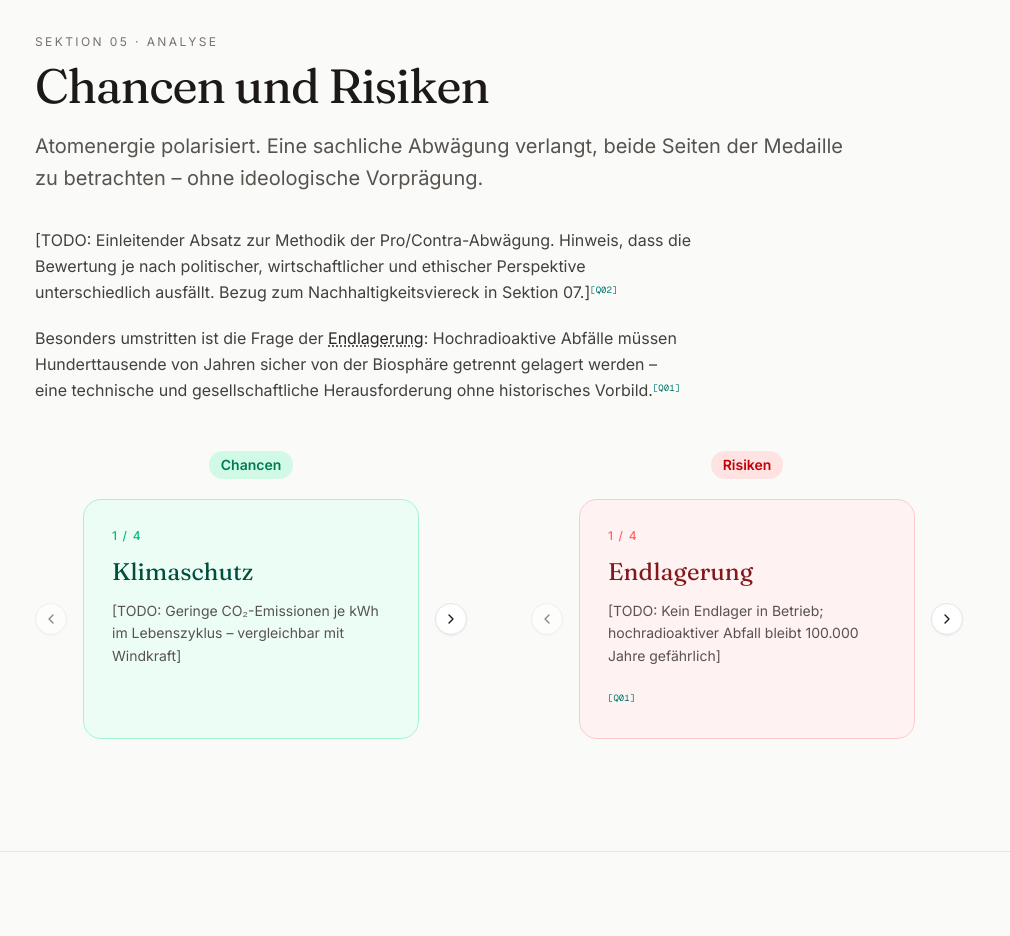
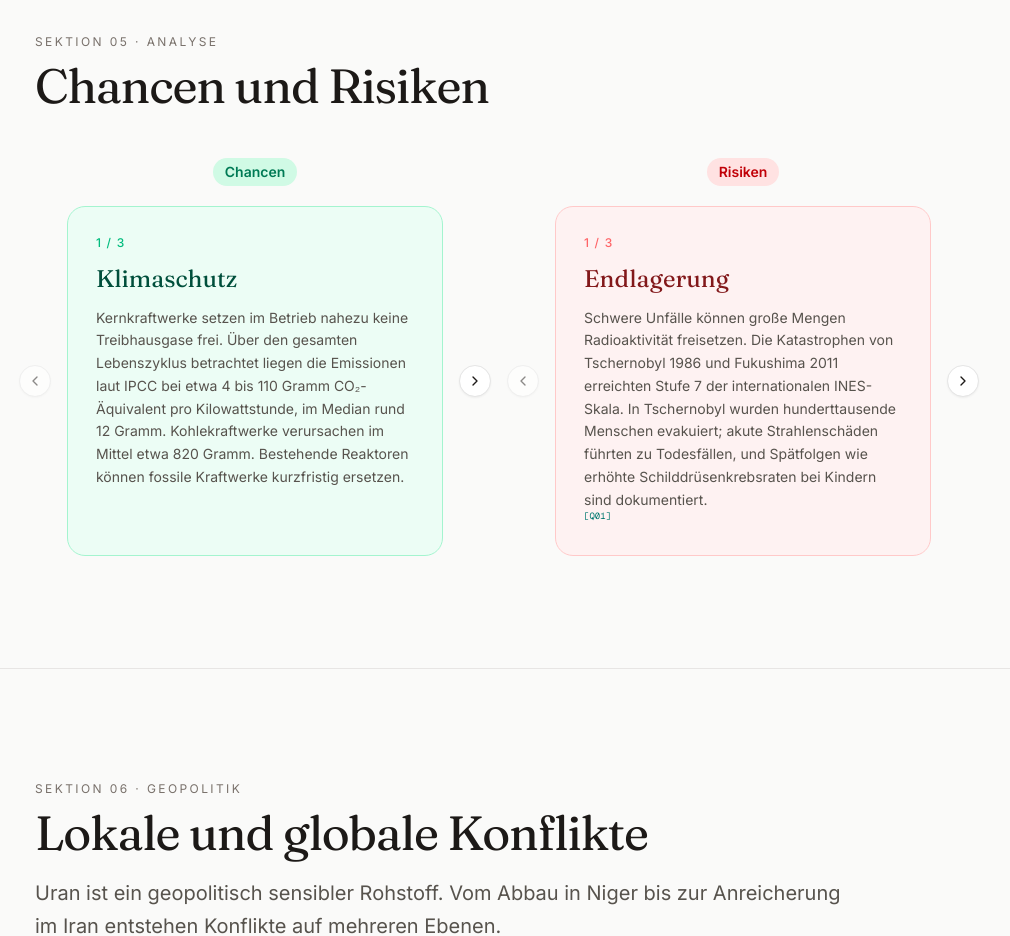
Before and after one commit to gregorzavodnik/atom, a Next.js app: page / in a window 1280 px wide. Shown: the part 9460-10396 px from the top of the page, without its empty margins (141-1151 px from the left). Built offline with nearby package versions, Linux system fonts and the light colour scheme.

Commit message:
Chances and risks almost done; just the sources left to add

```diff
--- a/components/sections/ChancenRisiken.tsx
+++ b/components/sections/ChancenRisiken.tsx
@@ -15,22 +15,17 @@ const proArgs: { aspect: string; detail: string; footnoteId?: string }[] = [
    {
       aspect: 'Klimaschutz',
       detail:
-         '[TODO: Geringe CO₂-Emissionen je kWh im Lebenszyklus – vergleichbar mit Windkraft]',
+         'Kernkraftwerke setzen im Betrieb nahezu keine Treibhausgase frei. Über den gesamten Lebenszyklus betrachtet liegen die Emissionen laut IPCC bei etwa 4 bis 110 Gramm CO₂-Äquivalent pro Kilowattstunde, im Median rund 12 Gramm. Kohlekraftwerke verursachen im Mittel etwa 820 Gramm. Bestehende Reaktoren können fossile Kraftwerke kurzfristig ersetzen.',
    },
    {
       aspect: 'Grundlastfähigkeit',
       detail:
-         '[TODO: 24/7-Verfügbarkeit unabhängig von Wetter – wichtige Ergänzung zu fluktuierenden Erneuerbaren]',
+         'Kernkraftwerke erzeugen kontinuierlich große, planbare Strommengen und sind nicht von Wetter oder Tageszeit abhängig. Sie erreichen hohe Volllaststunden und tragen damit zur Versorgungssicherheit bei. In der Europäischen Union deckt Kernenergie etwa 22 bis 25 Prozent der Stromerzeugung, weltweit rund neun bis zehn Prozent.',
    },
    {
       aspect: 'Flächenverbrauch',
       detail:
-         '[TODO: Sehr geringer Flächenbedarf pro erzeugter kWh gegenüber Windparks und Freiflächen-PV]',
-   },
-   {
-      aspect: 'Energiesicherheit',
-      detail:
-         '[TODO: Reduktion von Gasimportabhängigkeit; Uran aus diversifizierten Quellen (Kasachstan, Kanada, Australien)]',
+         'Die Energiedichte von Kernbrennstoff ist sehr hoch: In sehr wenig Material wie Uran steckt viel Energie. Kernkraftwerke benötigen daher nur geringe Brennstoffmengen für hohe Stromerträge. Diese effiziente Brennstoffnutzung kann in Ländern mit begrenzten erneuerbaren Potenzialen oder hohem Strombedarf ein Argument für die Kernenergie sein.',
    },
 ]
 
@@ -38,23 +33,18 @@ const contraArgs: { aspect: string; detail: string; footnoteId?: string }[] = [
    {
       aspect: 'Endlagerung',
       detail:
-         '[TODO: Kein Endlager in Betrieb; hochradioaktiver Abfall bleibt 100.000 Jahre gefährlich]',
+         'Schwere Unfälle können große Mengen Radioaktivität freisetzen. Die Katastrophen von Tschernobyl 1986 und Fukushima 2011 erreichten Stufe 7 der internationalen INES-Skala. In Tschernobyl wurden hunderttausende Menschen evakuiert; akute Strahlenschäden führten zu Todesfällen, und Spätfolgen wie erhöhte Schilddrüsenkrebsraten bei Kindern sind dokumentiert.',
       footnoteId: 'Q01',
    },
    {
       aspect: 'Unfallrisiko',
       detail:
-         '[TODO: Katastrophale Auswirkungen bei schweren Störfällen (Tschernobyl 1986, Fukushima 2011)]',
+         'Beim Betrieb entstehen hochradioaktive Abfälle, die wegen langer Halbwertszeiten über sehr lange Zeiträume sicher eingeschlossen werden müssen. Als risikoärmste Lösung gilt die Lagerung in tiefen geologischen Schichten. In Deutschland existiert noch kein Endlager für hochradioaktive Abfälle; die Standortsuche dauert nach offiziellen Schätzungen noch Jahrzehnte.',
    },
    {
       aspect: 'Investitionskosten',
       detail:
-         '[TODO: Extrem hohe Investitionskosten und häufige Bauzeitverzögerungen – Beispiel Hinkley Point C (UK)]',
-   },
-   {
-      aspect: 'Proliferation',
-      detail:
-         '[TODO: Duale Nutzbarkeit von Anreicherungstechnologie; Weiterverbreitung von Kernwaffen]',
+         'Der Neubau von Kernkraftwerken ist kapitalintensiv und langwierig. Projekte wie das finnische Olkiluoto 3 oder das britische Hinkley Point C verzögerten sich um viele Jahre, und ihre Kosten überstiegen die Planung deutlich. Lange Bauzeiten und Kostensteigerungen mindern die Wirtschaftlichkeit und verzögern den Klimanutzen.',
    },
 ]
 
@@ -64,43 +54,22 @@ export default function ChancenRisiken() {
          <h2 className="font-serif text-4xl md:text-5xl tracking-tight text-stone-900">
             Chancen und Risiken
          </h2>
-         <p className="mt-5 text-xl text-stone-600 leading-relaxed max-w-prose">
-            Atomenergie polarisiert. Eine sachliche Abwägung verlangt, beide
-            Seiten der Medaille zu betrachten – ohne ideologische Vorprägung.
-         </p>
 
-         <div className="mt-8 space-y-5 text-stone-700 leading-relaxed max-w-prose">
-            <p>
-               [TODO: Einleitender Absatz zur Methodik der Pro/Contra-Abwägung.
-               Hinweis, dass die Bewertung je nach politischer, wirtschaftlicher
-               und ethischer Perspektive unterschiedlich ausfällt. Bezug zum
-               Nachhaltigkeitsviereck in Sektion 07.]
-               <Footnote sourceId="Q02" />
-            </p>
-            <p>
-               Besonders umstritten ist die Frage der{' '}
-               <GlossaryTerm term="Endlagerung" />: Hochradioaktive Abfälle
-               müssen Hunderttausende von Jahren sicher von der Biosphäre
-               getrennt gelagert werden – eine technische und gesellschaftliche
-               Herausforderung ohne historisches Vorbild.
-               <Footnote sourceId="Q01" />
-            </p>
-         </div>
 
-         <div className="mt-12 grid grid-cols-1 md:grid-cols-2 gap-16">
+         <div className="mt-12 grid grid-cols-1 md:grid-cols-2 gap-12">
             {/* Pro-Carousel */}
-            <div>
+            <div className="flex flex-col">
                <div className="mb-5 flex items-center justify-center gap-3">
                   <span className="inline-flex items-center px-3 py-1 rounded-full text-sm font-semibold bg-emerald-100 text-emerald-700">
                      Chancen
                   </span>
                </div>
-               <div className="px-12">
-                  <Carousel className="w-full">
-                     <CarouselContent>
+               <div className="px-8 flex-1 flex flex-col">
+                  <Carousel className="w-full flex-1 flex flex-col">
+                     <CarouselContent className="flex-1">
                         {proArgs.map((arg, i) => (
-                           <CarouselItem key={i}>
-                              <div className="rounded-2xl border border-emerald-200 bg-emerald-50 p-7 h-60 flex flex-col justify-between">
+                           <CarouselItem key={i} className="flex">
+                              <div className="rounded-2xl border border-emerald-200 bg-emerald-50 p-7 min-h-60 w-full flex flex-col justify-between">
                                  <div>
                                     <p className="text-xs font-medium text-emerald-500 uppercase tracking-widest mb-3">
                                        {i + 1} / {proArgs.length}
@@ -125,18 +94,18 @@ export default function ChancenRisiken() {
                </div>
             </div>
 
-            <div>
+            <div className="flex flex-col">
                <div className="mb-5 flex items-center justify-center gap-3">
                   <span className="inline-flex items-center px-3 py-1 rounded-full text-sm font-semibold bg-red-100 text-red-700">
                      Risiken
                   </span>
                </div>
-               <div className="px-12">
-                  <Carousel className="w-full">
-                     <CarouselContent>
+               <div className="px-8 flex-1 flex flex-col">
+                  <Carousel className="w-full flex-1 flex flex-col">
+                     <CarouselContent className="flex-1">
                         {contraArgs.map((arg, i) => (
-                           <CarouselItem key={i}>
-                              <div className="rounded-2xl border border-red-200 bg-red-50 p-7 h-60 flex flex-col justify-between">
+                           <CarouselItem key={i} className="flex">
+                              <div className="rounded-2xl border border-red-200 bg-red-50 p-7 min-h-60 w-full flex flex-col justify-between">
                                  <div>
                                     <p className="text-xs font-medium text-red-400 uppercase tracking-widest mb-3">
                                        {i + 1} / {contraArgs.length}
--- a/components/ui/carousel.tsx
+++ b/components/ui/carousel.tsx
@@ -138,7 +138,7 @@ function CarouselContent({ className, ...props }: React.ComponentProps<'div'>) {
    return (
       <div
          ref={carouselRef}
-         className="overflow-hidden"
+         className="overflow-hidden flex-1 flex flex-col"
          data-slot="carousel-content"
       >
          <div
```
